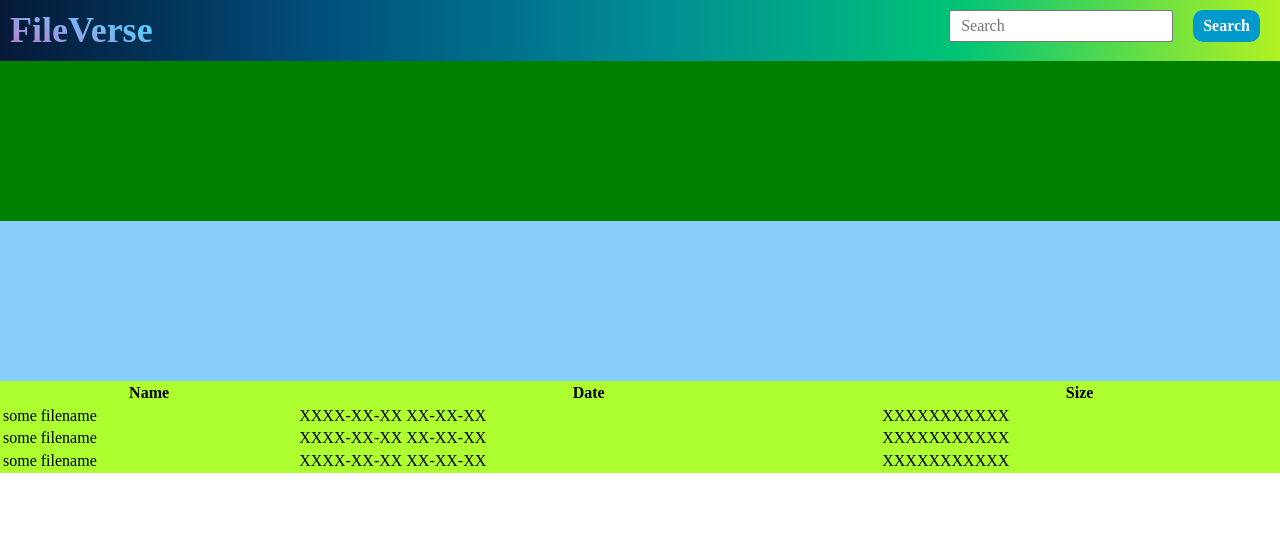
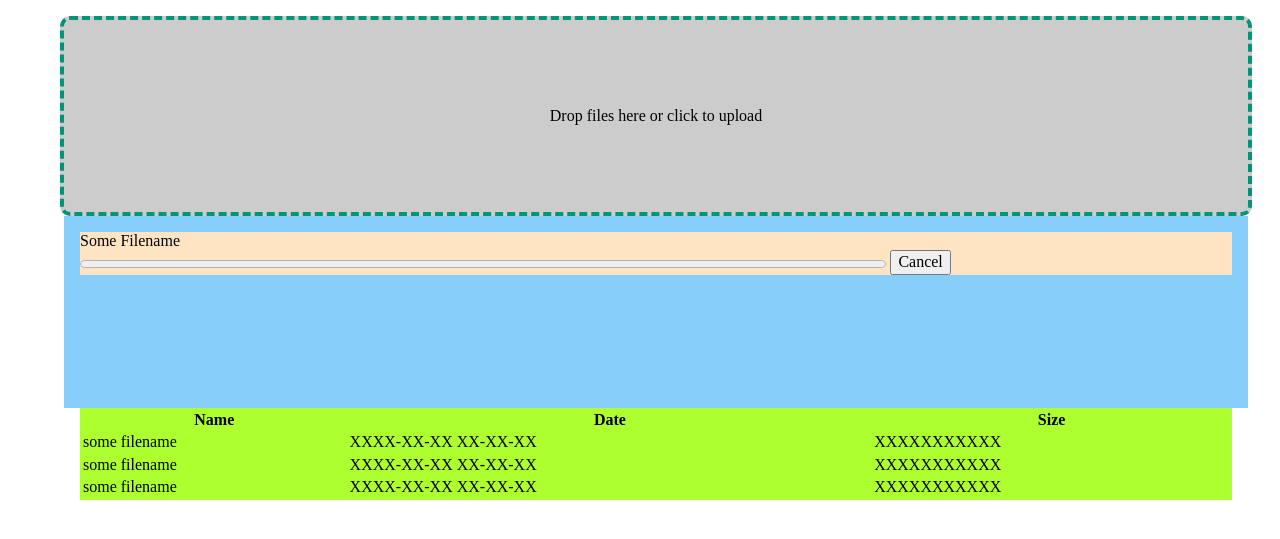
Before and after one commit to rockjia1996/fileverse, a Flask app: page /mini-files in a window 1280 px wide. Shown: the top 539 px of the page. Run offline with Flask 2, Linux system fonts and the light colour scheme.

Commit message:
Add basic style for mini-files.html.

```diff
--- a/fileverse/static/css/mini-files/mini-details.css
+++ b/fileverse/static/css/mini-files/mini-details.css
@@ -1,5 +1,25 @@
-.ongoing-upload{
-    width: 100%;
+.details {
+    width: 90%;
     height: 10rem;
+    padding: 1rem;
     background-color: lightskyblue;
 }
+
+.detail {
+    width: 100%;
+    background-color: bisque;
+}
+
+.detail__name {
+    display: block;
+}
+
+.detail__progress {
+    display: inline-block;
+    width: 70%;
+    vertical-align: middle;
+}
+
+.detail__cancel {
+    display: inline-block;
+}
--- a/fileverse/static/css/mini-files/mini-dropzone.css
+++ b/fileverse/static/css/mini-files/mini-dropzone.css
@@ -1,5 +1,24 @@
-.drop-zone{
-    width: 100%;
+.drop-zone {
+    width: 90%;
     height: 10rem;
-    background-color: green;
+    padding: 1rem;
+    border: 4px dashed #009578;
+    border-radius: 10px;
+
+    display: flex;
+    flex-direction: column;
+    justify-content: center;
+    align-items: center;
+
+    text-align: center;
+
+    background-color: #ccc;
 }
+
+.drop-zone__input {
+    display: none;
+}
+
+.drop-zone--over{
+    border-style: solid;
+}
--- a/fileverse/static/css/mini-files/mini-layout.css
+++ b/fileverse/static/css/mini-files/mini-layout.css
@@ -1,6 +1,10 @@
 .page-content{
     width: 100%;
     height: 100%;
-    padding: 0;
+    padding: 1rem;
     margin: 0;
+
+    display: flex;
+    flex-direction: column;
+    align-items: center;
 }
--- a/fileverse/static/css/mini-files/mini-table.css
+++ b/fileverse/static/css/mini-files/mini-table.css
@@ -1,5 +1,5 @@
 .file-table{
-    width: 100%;
+    width: 90%;
     height: 100%;
     background-color: greenyellow;
 }
--- a/fileverse/templates/files/mini-files.html
+++ b/fileverse/templates/files/mini-files.html
@@ -19,21 +19,25 @@
 </head>
 
 <body>
-    <div class="navbar">
-        <div class="brand-name">FileVerse</div>
-
-        <!-- Search Bar -->
-        <form class="search-bar">
-            <input type="search" placeholder="Search" />
-            <input type="submit" value="Search" />
-        </form>
-
-    </div>
-
     <div class="page-content">
 
-        <div class="drop-zone"></div>
-        <div class="ongoing-upload"></div>
+        <div class="drop-zone">
+            <span class="drop-zone__prompt">Drop files here or click to upload</span>
+            <input class="drop-zone__input" type="file" name="file" multiple />
+        </div>
+
+
+
+
+        <div class="details">
+            <div class="detail">
+                <span class="detail__name">Some Filename</span>
+                <progress class="detail__progress" max="100" value="0"></progress>
+                <button class="detail__cancel">Cancel</button>
+            </div>
+
+
+        </div>
         <table class="file-table">
             <thead class="file-table__header">
                 <tr>
```
